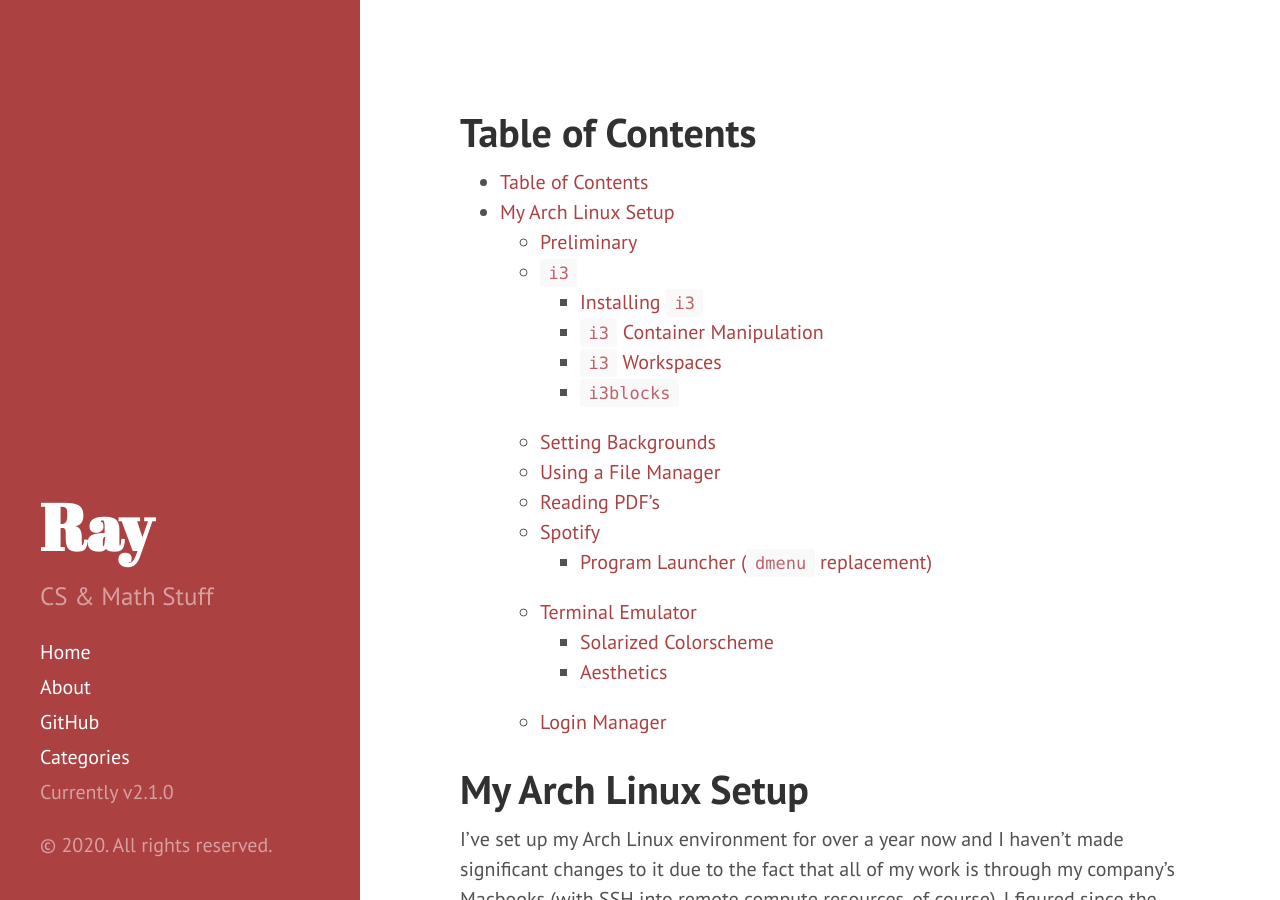
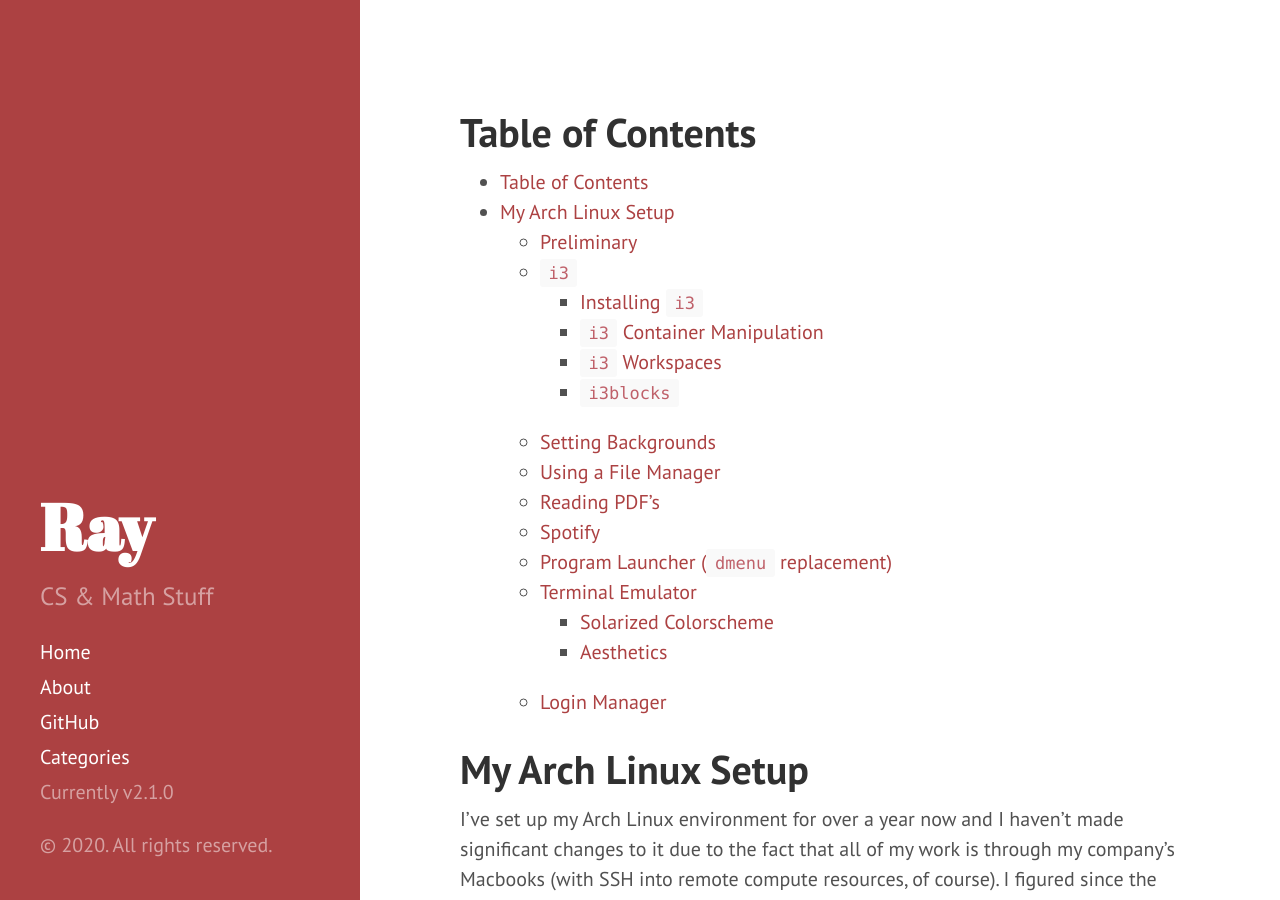
Before and after one commit to OneRaynyDay/oneraynyday.github.io, a Jekyll site: the page built from _posts/2020-04-26-My-Arch-Linux-Setup.md, in a window 1280 px wide and 900 px high. Built offline with Jekyll 4.4.1, drawn with Linux system fonts in a browser that asks for light colours; formulas are drawn with MathJax 3.

````diff
--- a/_posts/2020-04-26-My-Arch-Linux-Setup.md
+++ b/_posts/2020-04-26-My-Arch-Linux-Setup.md
@@ -261,7 +261,7 @@ exec --no-startup-id i3-msg 'workspace $ws10; exec spotify'
 bindsym $mod+shift+s exec spotify
 ```
 
-### Program Launcher (`dmenu` replacement)
+## Program Launcher (`dmenu` replacement)
 
 `dmenu` is an easy way for users to run applications without having to go into the directory it lives in, and executing it like an uncultured savage. However, it's really ugly. Let's use a `dmenu` replacement like `rofi` by downloading via `sudo pacman -S rofi`, and we set the following config:
 
````
